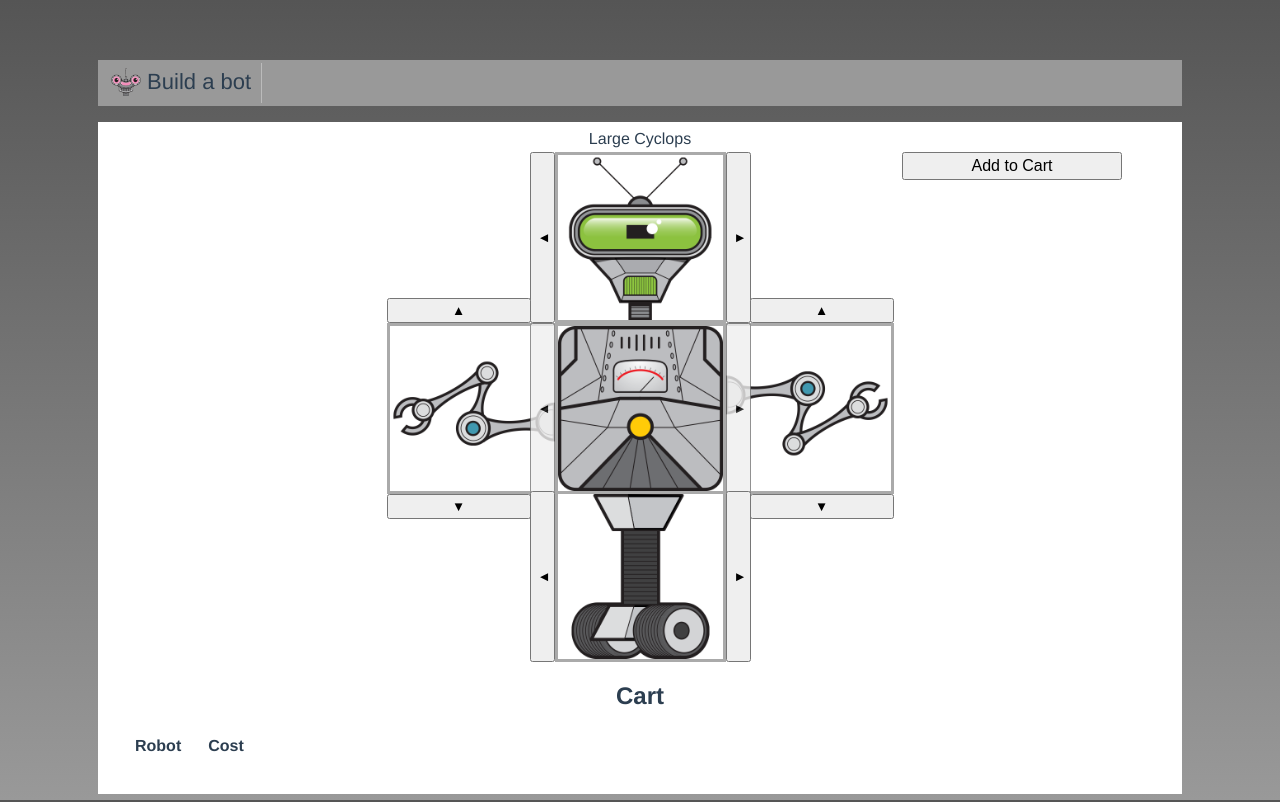
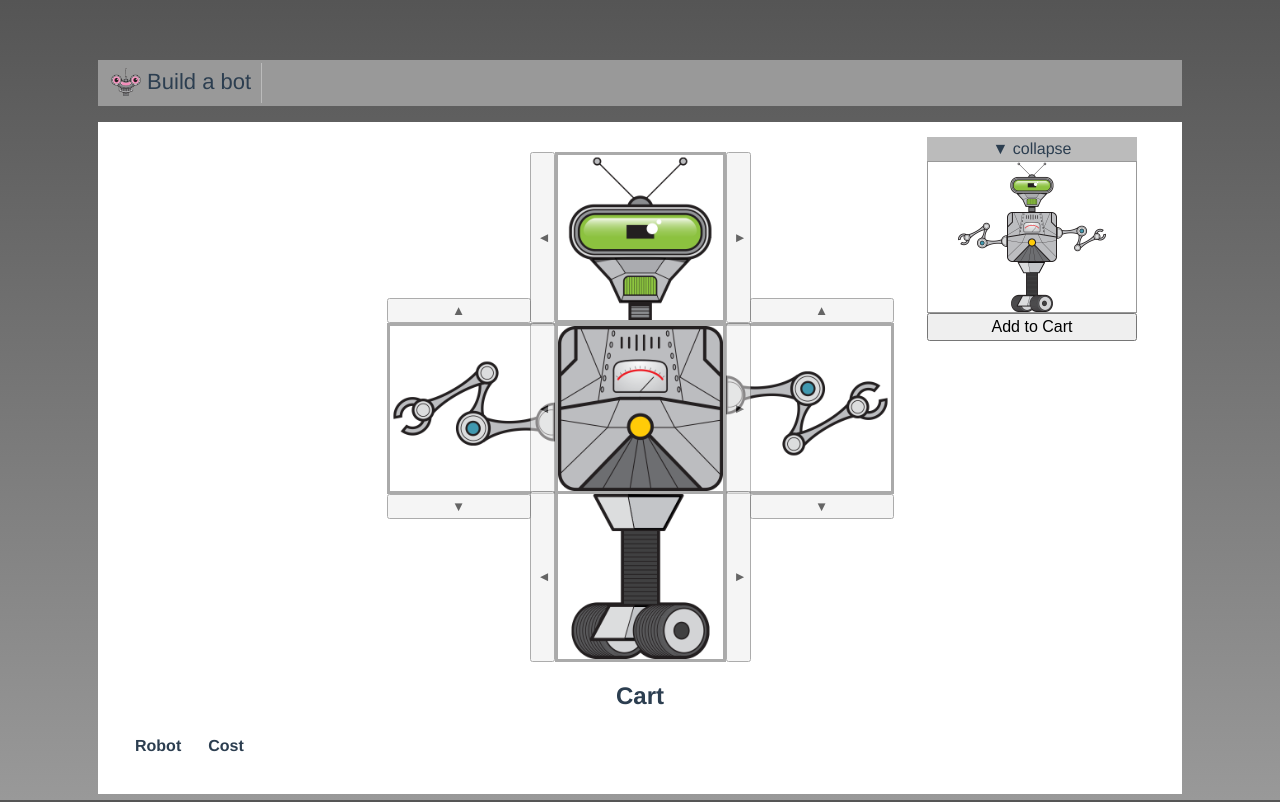
Before and after one commit to errrzarrr/built-a-bot, a Vue app: page / in a window 1280 px wide. Built offline with nearby package versions, Linux system fonts and the light colour scheme.

Commit message:
Inter-component communication

```diff
--- a/package.json
+++ b/package.json
@@ -11,7 +11,8 @@
     "core-js": "^3.6.4",
     "node-sass": "^4.14.0",
     "sass-loader": "^8.0.2",
-    "vue": "^2.6.11"
+    "vue": "^2.6.11",
+    "vue-router": "^3.1.6"
   },
   "devDependencies": {
     "@vue/cli-plugin-babel": "^4.3.1",
--- /dev/null
+++ b/src/shared/CollapsibleSection.vue
@@ -0,0 +1,25 @@
+<template>
+  <section>
+    <div class="header">
+      <span v-show="open" @click="open = !open">&#x25bc; collapse</span>
+      <span v-show="!open" @click="open = !open">&#x25b2; expand</span>
+    </div>
+    <slot v-if="open"><!-- Default content for slot if nothing is injected --></slot>
+  </section>
+</template>
+
+<script>
+export default {
+  name: 'CollapsibleSection',
+  data() {
+    return { open: true };
+  },
+};
+</script>
+<style scoped>
+  .header {
+    background-color: #bbb;
+    padding: 3px;
+    cursor: pointer;
+  }
+</style>
```
Also changed, not shown: src/build/PartSelector.vue, src/build/RobotBuilder.vue, 1 other file (tests, documents, lock files or other folders).
